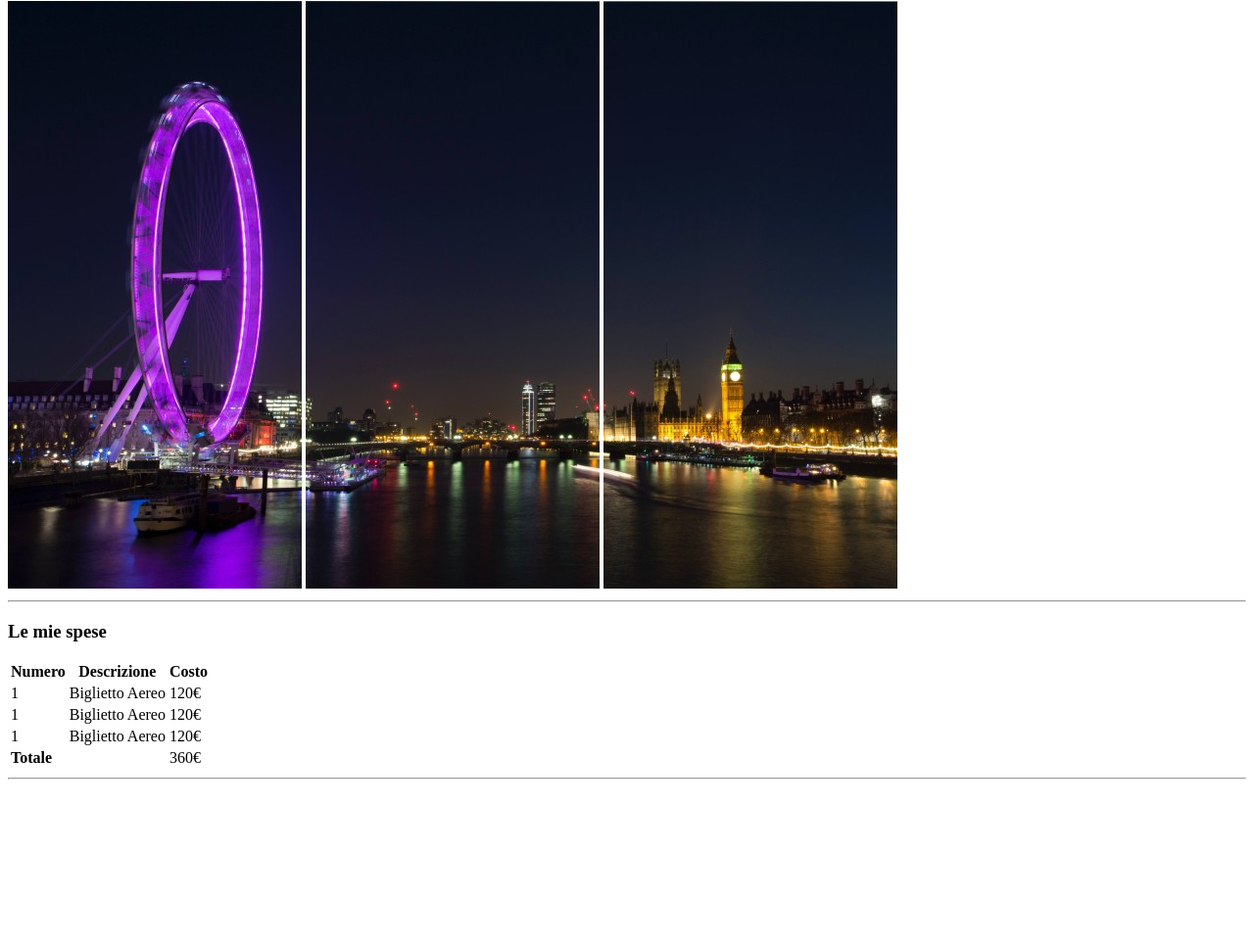
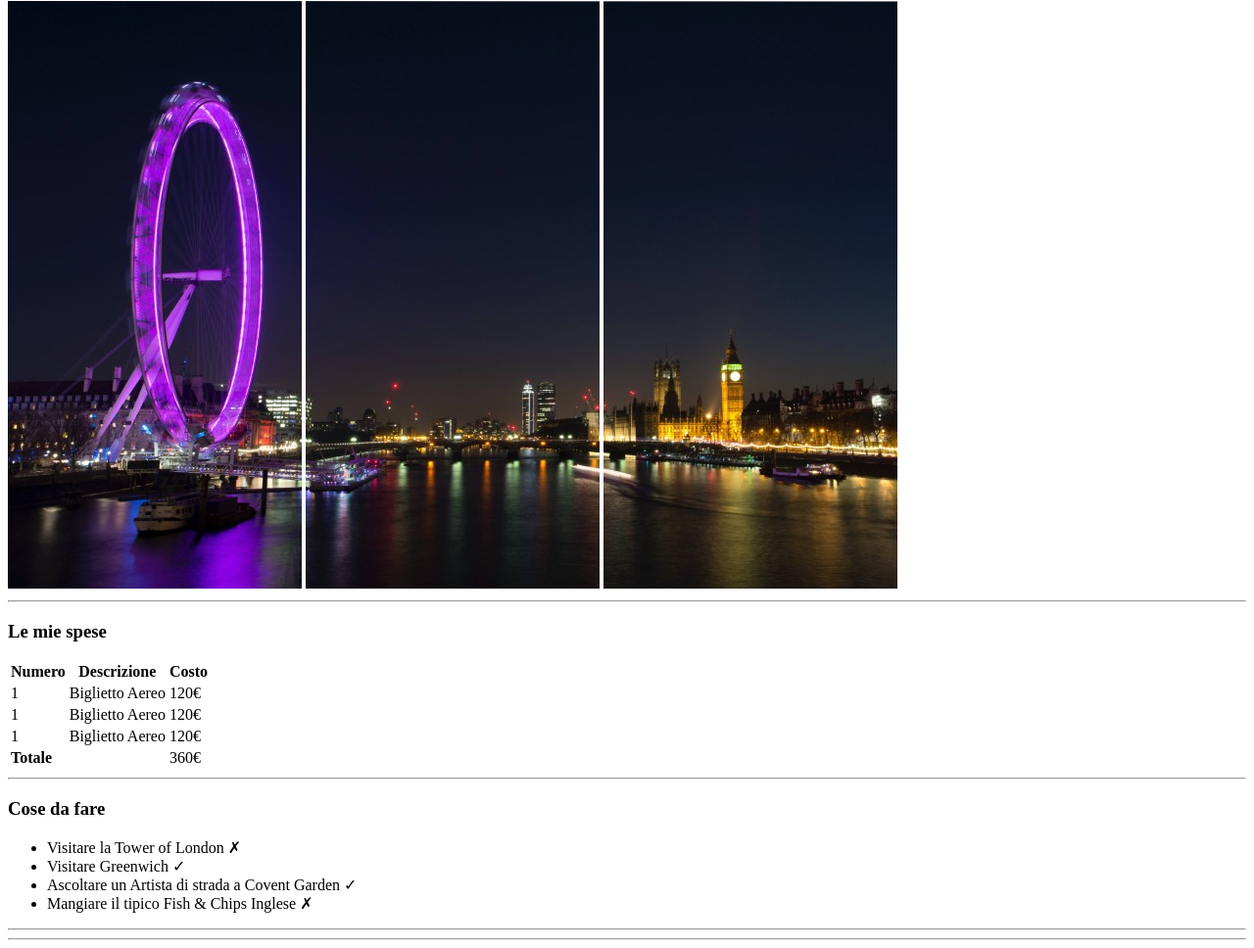
Before and after one commit to LucaCavatassi/html-london-trip, a plain HTML site: page index.html in a window 1280 px wide. Shown: the part 79-1047 px from the top of the page at 98% size. Before the commit the page ends 883 px from the top, so only its background shows below. Drawn offline with Linux system fonts and the light colour scheme.

Commit message:
add: section "cose da fare" content

```diff
--- a/index.html
+++ b/index.html
@@ -65,13 +65,19 @@
             </table>
         </section>
         <!-- section "le mie spese" -->
-
+        <hr>
         <!-- section "cose da fare" -->
         <section>
-
+            <h3>Cose da fare</h2>
+            <ul>
+                <li>Visitare la Tower of London &cross;</li>
+                <li>Visitare Greenwich &check;</li>
+                <li>Ascoltare un Artista di strada a Covent Garden &check;</li>
+                <li>Mangiare il tipico Fish & Chips Inglese &cross;</li>
+            </ul>
         </section>
         <!-- section "cose da fare" -->
-
+        <hr>
         <!-- section "info utili" -->
         <section>
 
```
